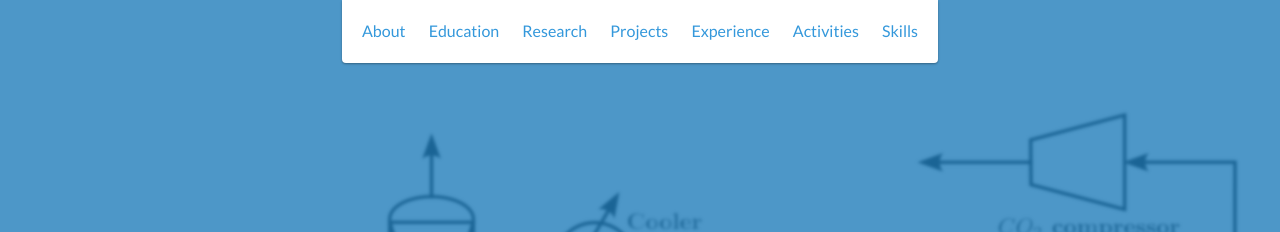
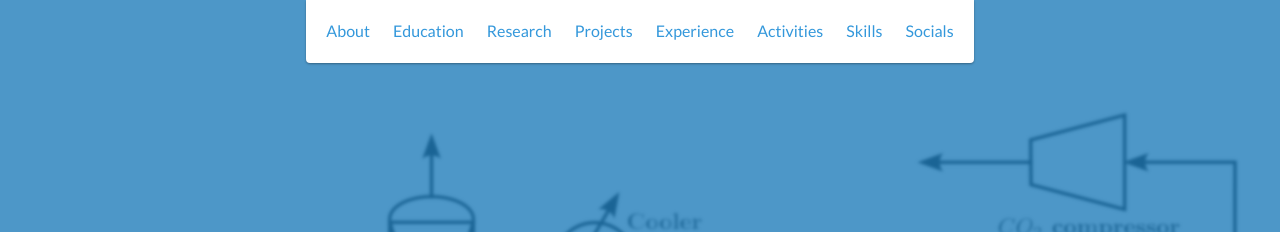
Before and after one commit to munkasirahnaf/munkasirahnaf.github.io, a plain HTML site: page index.html in a window 1280 px wide. Shown: the top 232 px of the page. Drawn offline with nearby package versions, Linux system fonts and the light colour scheme.

Commit message:
Update index.html

```diff
--- a/index.html
+++ b/index.html
@@ -44,6 +44,9 @@
             </li>
             <li>
                 <a href="#skills">Skills</a>
+            </li>
+	    <li>
+                <a href="https://linktr.ee/munkasirahnaf">Socials</a>
             </li>
         </ul>
     </header>
```
